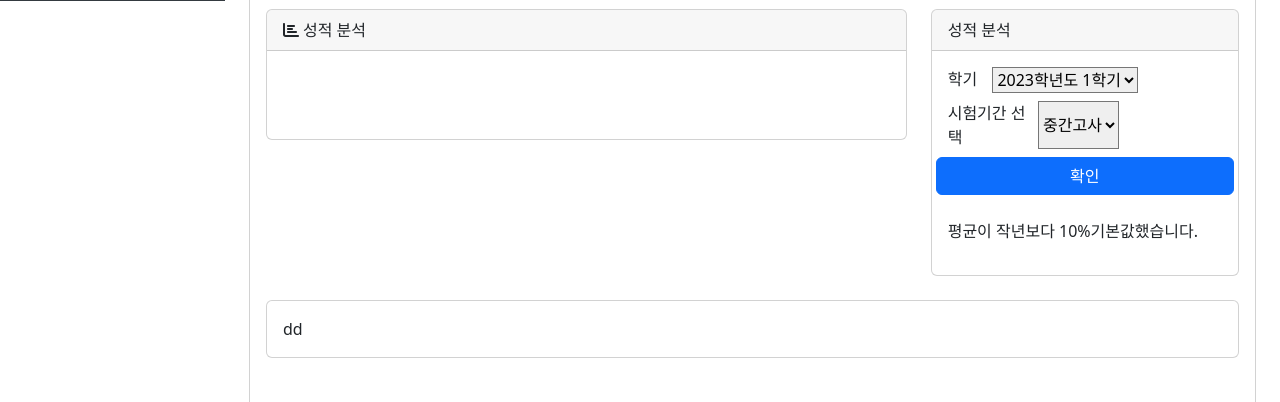
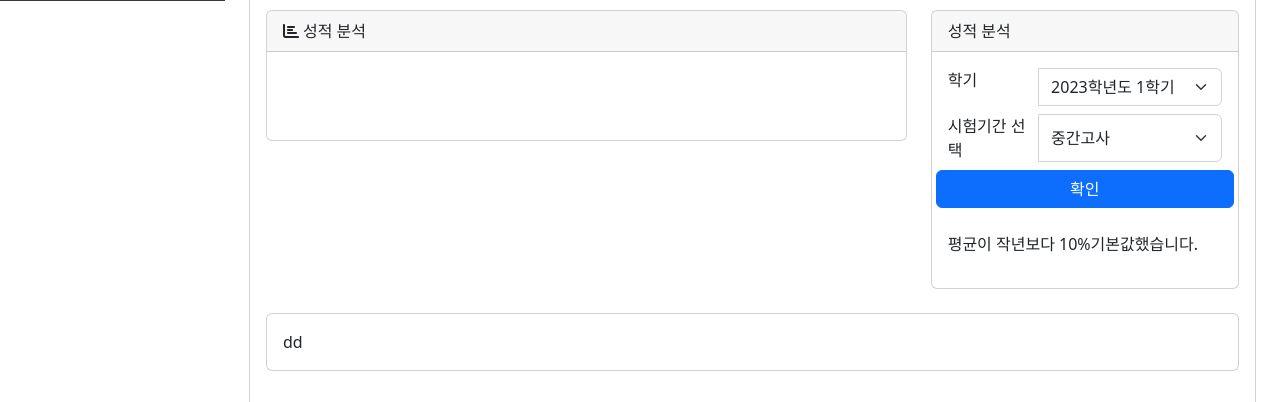
Before and after one commit to Ellashiya/Grade-management, a Flask app: page /grades in a window 1280 px wide. Shown: the part 799-1201 px from the top of the page. Run offline with Flask 3, Linux system fonts and the light colour scheme; a user stored in the database is signed in; some libraries are stand-ins or nearby versions.

Commit message:
성적 목록 띄우기 수정

```diff
--- a/guide_view/guide.py
+++ b/guide_view/guide.py
@@ -79,9 +79,9 @@ def grades():
     mock_form = MockGradeFrom()
     rate = 10
 
-    midtermlist = SchoolGrades.query.filter_by(user_id=current_user.id, ismidterm="Yes").all()
-    finaltermlist = SchoolGrades.query.filter_by(user_id=current_user.id, ismidterm="No").all()
-    mocklist = MockGrades.query.filter_by(user_id=current_user.id).all()
+    midtermlist = SchoolGrades.query.filter_by(user_id=current_user.id, ismidterm="Yes").order_by(SchoolGrades.year.asc(), SchoolGrades.semester.asc()).all()
+    finaltermlist = SchoolGrades.query.filter_by(user_id=current_user.id, ismidterm="No").order_by(SchoolGrades.year.asc(), SchoolGrades.semester.asc()).all()
+    mocklist = MockGrades.query.filter_by(user_id=current_user.id).order_by(MockGrades.year.desc(), MockGrades.month.desc()).all()
     return render_template('layout-grades.html',
                             rate=rate,
                             midterm_form=midterm_form,
--- a/templates/layout-grades.html
+++ b/templates/layout-grades.html
@@ -143,8 +143,8 @@
                     </tr>
                   </thead>
                   <tbody>
+                    {% for item in midtermlist %}
                       <tr>
-                      {% for item in midtermlist %}
                         <td>{{ item.year.strftime('%Y') }}학년도&nbsp;{{ item.semester }}학기</td>
                         <td>{{ item.subject }}</td>
                         <td>{{ item.schoolrank }}</td>
@@ -152,8 +152,8 @@
                         <td>{{ item.isRank }}</td>
                         <td>{{ item.score }}</td>
                         <td><button class="btn btn-outline-danger">삭제하기</button></td>
+                      </tr>
                     {% endfor %}
-                    </tr>
                   </tbody>
                 </table>
               </div>
@@ -247,8 +247,8 @@
                     </tr>
                   </thead>
                   <tbody>
+                    {% for item in finaltermlist %}
                       <tr>
-                      {% for item in finaltermlist %}
                         <td>{{ item.year.strftime('%Y') }}학년도&nbsp;{{ item.semester }}학기</td>
                         <td>{{ item.subject }}</td>
                         <td>{{ item.schoolrank }}</td>
@@ -256,8 +256,8 @@
                         <td>{{ item.isRank }}</td>
                         <td>{{ item.score }}</td>
                         <td><button class="btn btn-outline-danger">삭제하기</button></td>
+                      </tr>
                     {% endfor %}
-                    </tr>
                   </tbody>
                 </table>
               </div>
@@ -285,12 +285,12 @@
                         <div class="input-group col-md-2">
                           <!-- 학기 선택-->
                           <label
-                            class="col-form-control col-md-2"
+                            class="col-form-control col-md-4"
                             type="semester"
                             for="semester"
                             >학기</label
                           >
-                          <select class="col-form-select">
+                          <select class="form-select">
                             <option value="2023학년도 1학기" selected>
                               2023학년도 1학기
                             </option>
@@ -309,7 +309,7 @@
                             for="term"
                             >시험기간 선택</label
                           >
-                          <select class="col-form-select">
+                          <select class="form-select">
                             <option value="기말고사" selected>중간고사</option>
                             <option value="중간고사">기말고사</option>
                           </select>
@@ -423,15 +423,16 @@
                       </tr>
                     </thead>
                     <tbody>
+                      {% for item in mocklist %}
                         <tr>
-                        {% for item in mocklist %}
                           <td>{{ item.year }}년</td>
                           <td>{{ item.month }}월</td>
                           <td>{{ item.subject }}</td>
                           <td>{{ item.rank }}</td>
                           <td>{{ item.score }}</td>
-                        <td><button class="btn btn-outline-danger">삭제하기</button></td>{% endfor %}
+                          <td><button class="btn btn-outline-danger">삭제하기</button></td>
                         </tr>
+                      {% endfor %}
                     </tbody>
                   </table>
                 </div>
@@ -463,7 +464,7 @@
                           <div class="input-group col-md-2">
                             <!-- 연도 선택-->
                             <label
-                              class="col-form-control col-md-2"
+                              class="col-form-control col-md-4"
                               type="year"
                               for="year"
                               >연도</label
```
Lines whose indentation alone changed are shown as unchanged.
